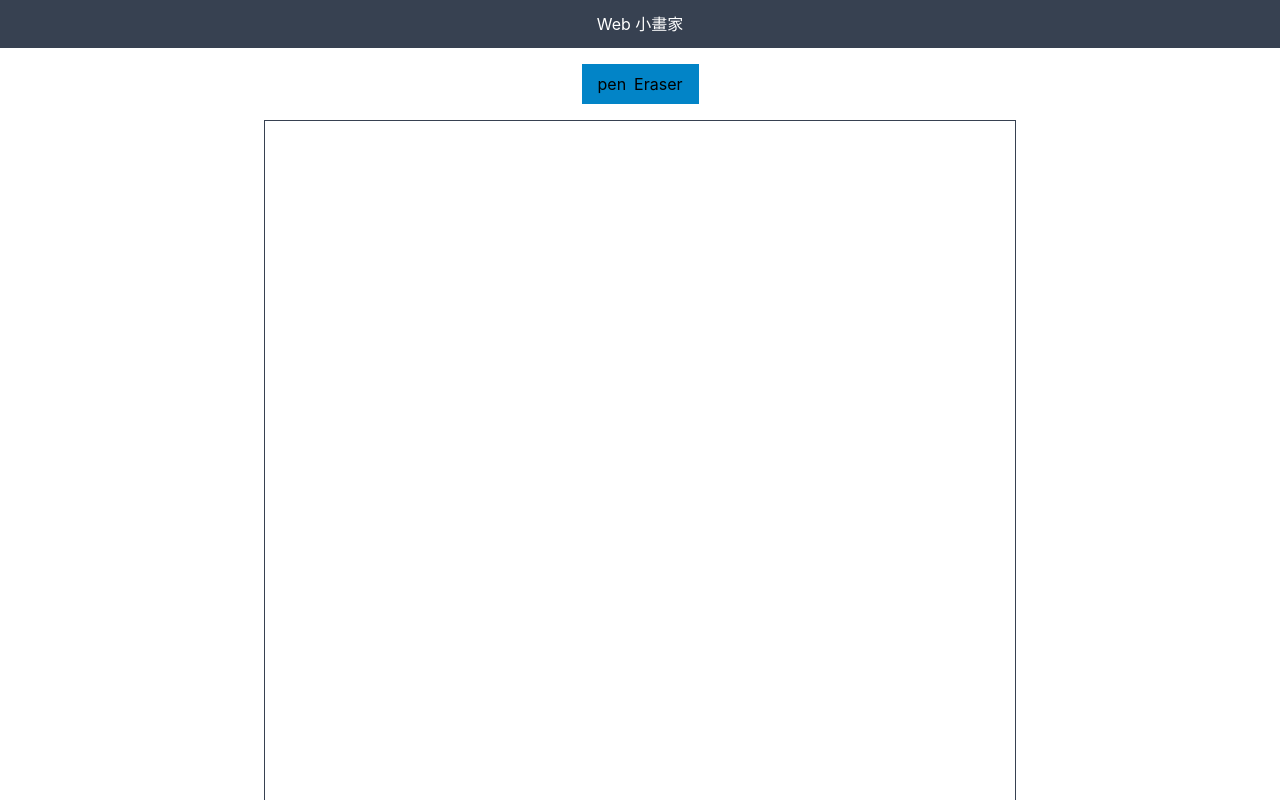
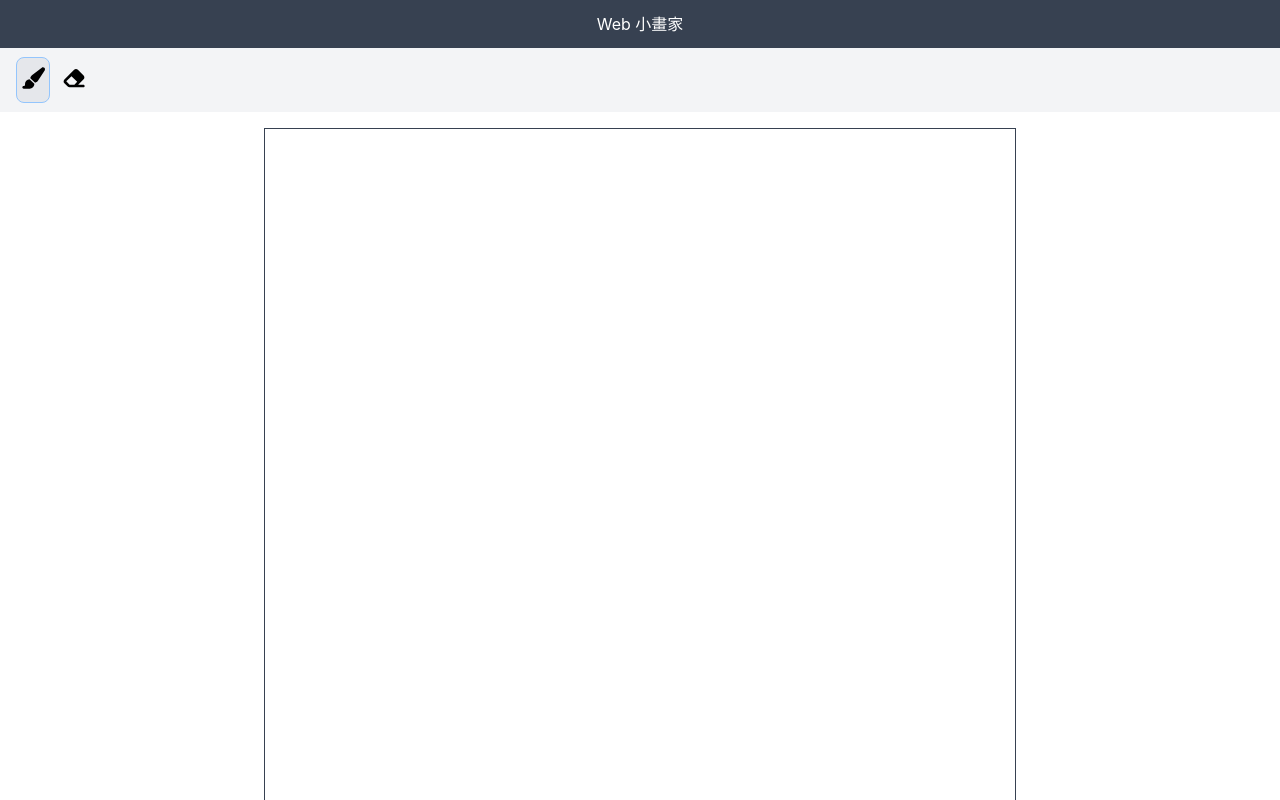
Before and after one commit to hsuan1117/ss-webcanvas, a React (Create React App) app: page / in a window 1280 px wide. Shown: the top 800 px of the page. Built offline with nearby package versions, Linux system fonts and the light colour scheme.

Commit message:
Add eraser

```diff
--- a/package.json
+++ b/package.json
@@ -3,6 +3,10 @@
   "version": "0.1.0",
   "private": true,
   "dependencies": {
+    "@fortawesome/fontawesome-svg-core": "^6.2.1",
+    "@fortawesome/free-regular-svg-icons": "^6.2.1",
+    "@fortawesome/free-solid-svg-icons": "^6.2.1",
+    "@fortawesome/react-fontawesome": "^0.2.0",
     "@testing-library/jest-dom": "^5.16.5",
     "@testing-library/react": "^13.4.0",
     "@testing-library/user-event": "^13.5.0",
--- a/src/App.js
+++ b/src/App.js
@@ -3,11 +3,11 @@ import Painter from "./components/Painter";
 
 function App() {
     return (
-        <div className="App">
-            <header className="bg-gray-700 w-full h-12 inline-flex justify-center items-center text-white">
+        <div className="App flex flex-col">
+            <header className="fixed bg-gray-700 w-full h-12 inline-flex justify-center items-center text-white">
                 Web 小畫家
             </header>
-            <div className={"mt-4 w-full flex flex-col items-center"}>
+            <div className={"mt-12 w-full flex flex-col items-center"}>
                 <Painter/>
             </div>
         </div>
--- a/src/components/Button.jsx
+++ b/src/components/Button.jsx
@@ -1,5 +1,8 @@
-export default function Button({children, onClick}) {
+export default function Button({children, onClick, selected}) {
     return (
-        <button onClick={onClick} className={''}>{children}</button>
+        <button onClick={onClick}
+                className={`${selected ? 'bg-gray-200 border border-blue-300 rounded-lg px-1 py-2' : 'px-1 py-2'}`}>
+            {children}
+        </button>
     )
 }
--- a/src/components/Painter.jsx
+++ b/src/components/Painter.jsx
@@ -1,5 +1,7 @@
 import {useEffect, useRef, useState} from "react";
 import Button from "./Button";
+import {FontAwesomeIcon} from "@fortawesome/react-fontawesome";
+import {faEraser, faPaintBrush} from "@fortawesome/free-solid-svg-icons";
 
 export default function Painter() {
     const canvasRef = useRef(null);
@@ -27,6 +29,8 @@ export default function Painter() {
 
     const mouseUp = (e) => {
         setIsDrawing(false);
+        const canvas = canvasRef.current;
+        setStartPoint(getMousePos(canvas, e));
     }
 
     const mouseMove = (e) => {
@@ -45,9 +49,13 @@ export default function Painter() {
                     setStartPoint(getMousePos(canvas, e));
                     break;
                 case "eraser":
-                    ctx.globalCompositeOperation = "destination-out";
-                    ctx.arc(e.clientX - canvas.getBoundingClientRect().left, e.clientY - canvas.getBoundingClientRect().top, 0.1, 0, Math.PI * 2, false);
+                    ctx.globalCompositeOperation = "source-over";
+                    //ctx.globalCompositeOperation = "destination-out";
+                    ctx.fillStyle = "rgb(0,200,0)";
+                    ctx.moveTo(startPoint.x, startPoint.y);
+                    ctx.arc(getMousePos(canvas, e).x, getMousePos(canvas, e).y, 0.1, 0, Math.PI * 2, false);
                     ctx.fill();
+                    setStartPoint(getMousePos(canvas, e));
             }
 
         }
@@ -59,12 +67,16 @@ export default function Painter() {
 
     return (
         <>
-            <div className={"bg-sky-600 px-4 py-2 flex items-center gap-2"} >
+            <div className={"fixed bg-gray-100 w-full h-16 px-4 py-4 flex items-center gap-2"}>
                 {/* Toolbar */}
-                <Button onClick={()=>setMode('pen')}>pen</Button>
-                <Button onClick={()=>setMode('eraser')}>Eraser</Button>
+                <Button onClick={() => setMode('pen')} selected={mode === 'pen'}>
+                    <FontAwesomeIcon icon={faPaintBrush} className={"h-6 w-6"}/>
+                </Button>
+                <Button onClick={() => setMode('eraser')} selected={mode === 'eraser'}>
+                    <FontAwesomeIcon icon={faEraser} className={"h-6 w-6"}/>
+                </Button>
             </div>
-            <canvas ref={canvasRef} className={'mt-4 border border-gray-700'}
+            <canvas ref={canvasRef} className={'mt-20 border border-gray-700'}
                     height={750}
                     width={750}
                     onMouseEnter={() => setInsideCanvas(true)}
```
Also changed, not shown: 1 other file (tests, documents, lock files or other folders).
